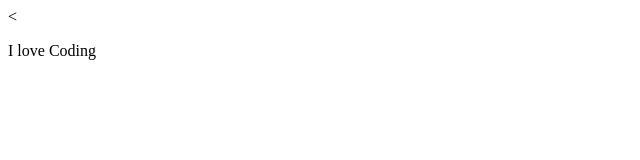
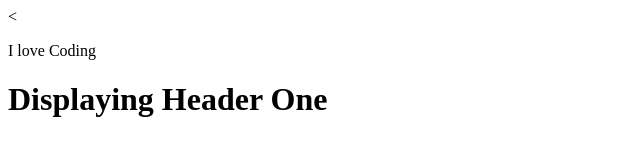
Before and after one commit to tboy4all/WebClass, a plain HTML site: page index.html in a window 1280 px wide. Shown: the whole page, without its empty margins (0-640 px from the left). Drawn offline with Linux system fonts and the light colour scheme.

Commit message:
Adding Header one

```diff
--- a/index.html
+++ b/index.html
@@ -8,5 +8,6 @@
 </head>
 <body>
 	<p>I love Coding </p>
+	<h1>Displaying Header One</h1>
 </body>
 </html>
```
